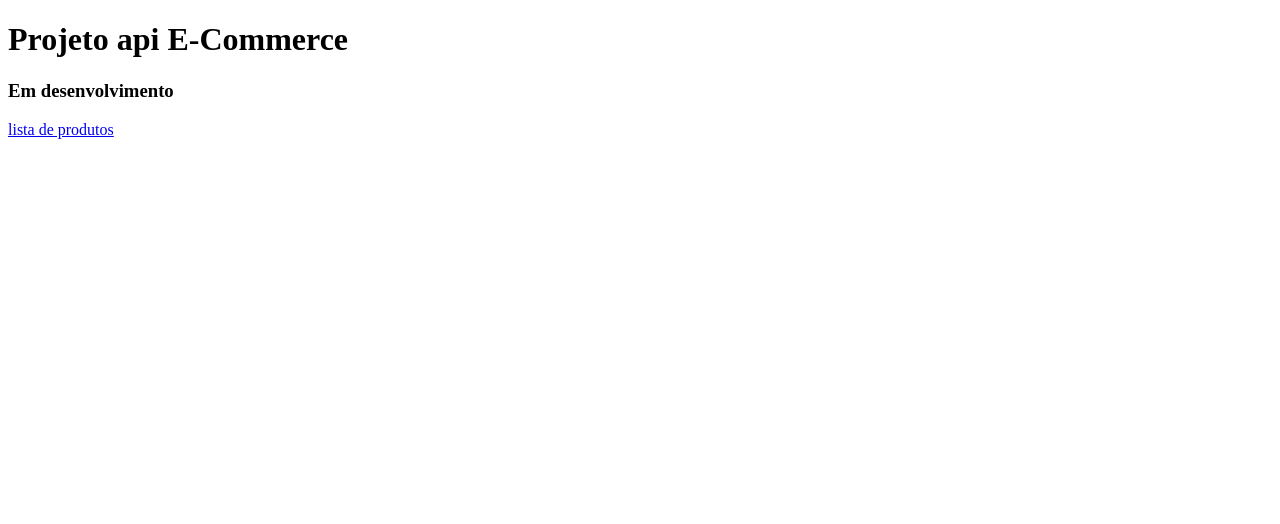
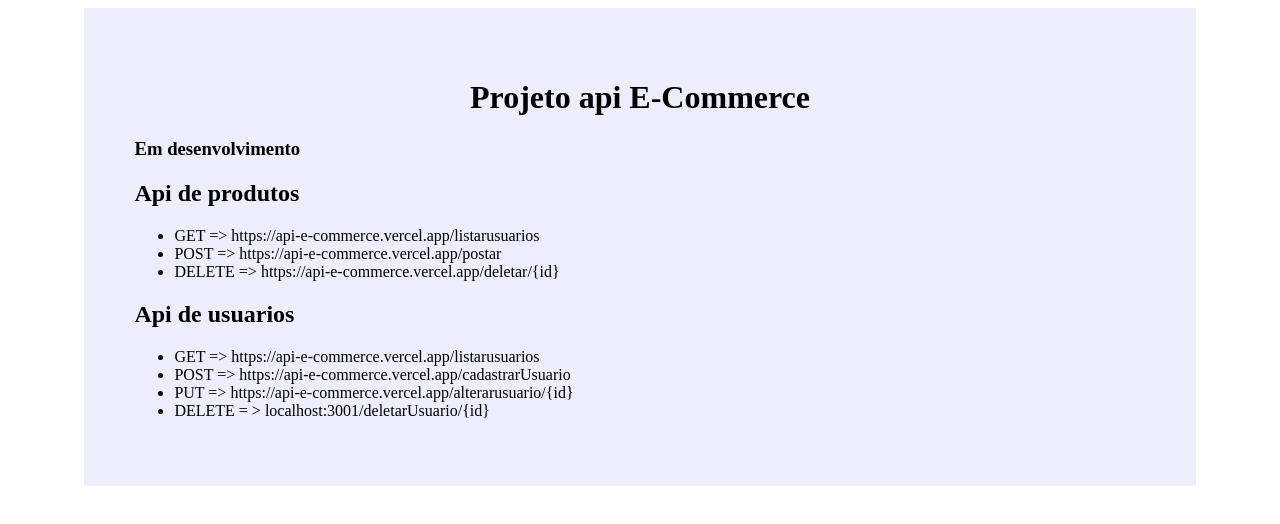
Before and after one commit to fabio460/api-E-commerce, a website: page index.html in a window 1280 px wide. Drawn offline with Linux system fonts and the light colour scheme.

Commit message:
inserido as rotas update e delete de produtos

```diff
--- a/index.html
+++ b/index.html
@@ -1,11 +1,40 @@
 <!DOCTYPE html>
    <head>
        <title>home</title>
-       <link type=/>
    </head>
+   <style type="text/css">
+
+       .container{
+            width: 80%;
+            margin: auto;
+            background-color: rgb(237, 237, 253);
+            padding: 50px;
+       }
+       h1{
+           text-align: center;
+       }
+   </style>
    <body>
-       <h1>Projeto api E-Commerce</h1>
-       <h3>Em desenvolvimento</h3>
-       <div><a href="https://api-e-commerce.vercel.app/listar">lista de produtos</a></div>
+      <div class="container">
+          <h1>Projeto api E-Commerce</h1>
+          <h3>Em desenvolvimento</h3>
+
+          <h2>Api de produtos</h2>
+          <ul>
+              <li>GET => https://api-e-commerce.vercel.app/listarusuarios</li>
+              <li>POST => https://api-e-commerce.vercel.app/postar</li>
+              <li>DELETE => https://api-e-commerce.vercel.app/deletar/{id}</li>
+          </ul>
+
+
+
+          <h2>Api de usuarios</h2>
+          <ul>
+              <li>GET => https://api-e-commerce.vercel.app/listarusuarios</li>
+              <li>POST => https://api-e-commerce.vercel.app/cadastrarUsuario</li>
+              <li>PUT => https://api-e-commerce.vercel.app/alterarusuario/{id} </li>
+              <li>DELETE = > localhost:3001/deletarUsuario/{id}</li>
+          </ul>
+      </div>
    </body>
 </html>
```
Also changed, not shown: style.css (added).
